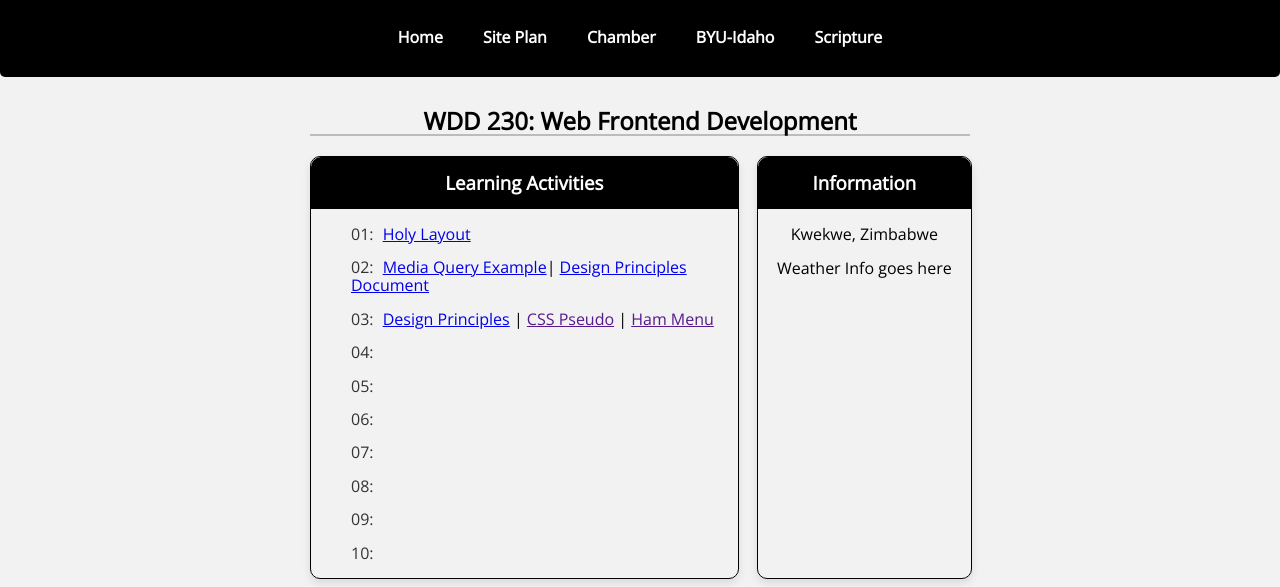
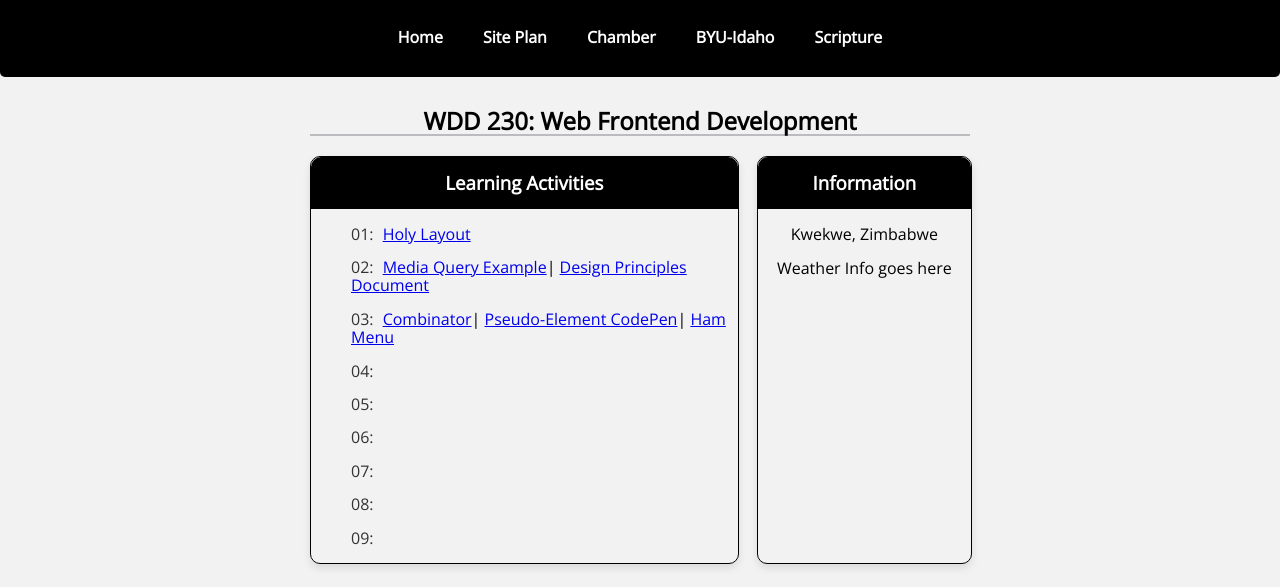
Before and after one commit to raphaeltaurai/wdd230, a plain HTML site: page index.html in a window 1280 px wide. Shown: the part 213-800 px from the top of the page. Drawn offline with nearby package versions, Linux system fonts and the light colour scheme.

Commit message:
w03 updates

```diff
--- a/index.html
+++ b/index.html
@@ -38,10 +38,10 @@
                 <li> <a href="lesson02/media-query.html">Media Query Example</a>|
                     <a href="lesson02/design-principles.html">Design Principles Document</a></li>
 
-                <li><a href="lesson02/design.html">Design Principles</a> | <a
-                        href="">CSS Pseudo</a> | <a
-                        href="">Ham Menu</a></li>
-                <li><a></a></li>
+                <li><a href="lesson03/images/ComninatorsScrnSht.png">Combinator</a>|
+                    <a href="https://codepen.io/Raphael-Shawn-Taurai/pen/ExMRqWj"> Pseudo-Element CodePen</a>|
+                    <a href="https://codepen.io/blazzard-jason/pen/RwYLvJY"> Ham Menu</a>
+                </li>
                 <li><a></a></li>
                 <li><a></a></li>
                 <li><a></a></li>
```
Also changed, not shown: lesson03/images/ComninatorsScrnSht.png (added).
